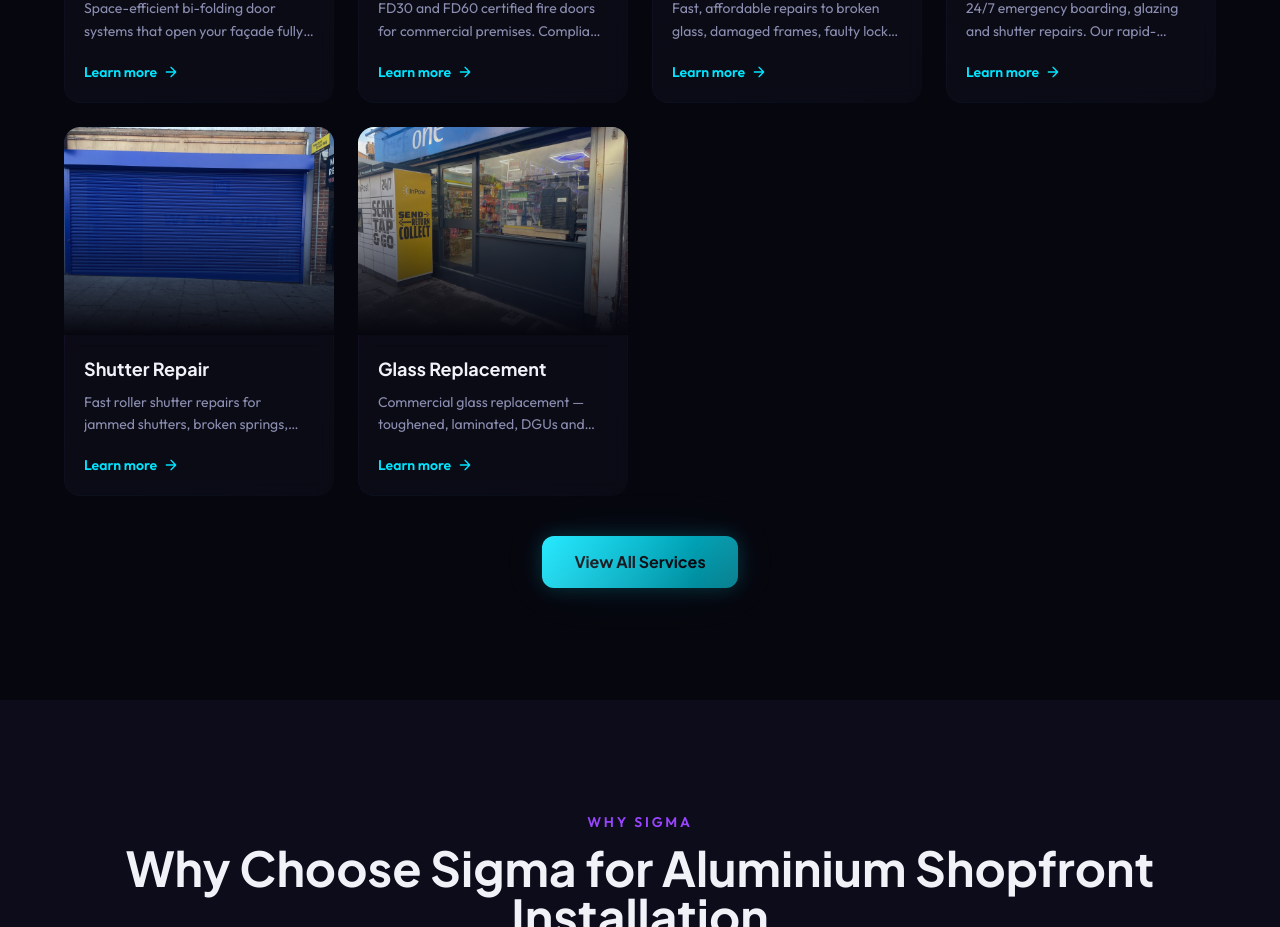
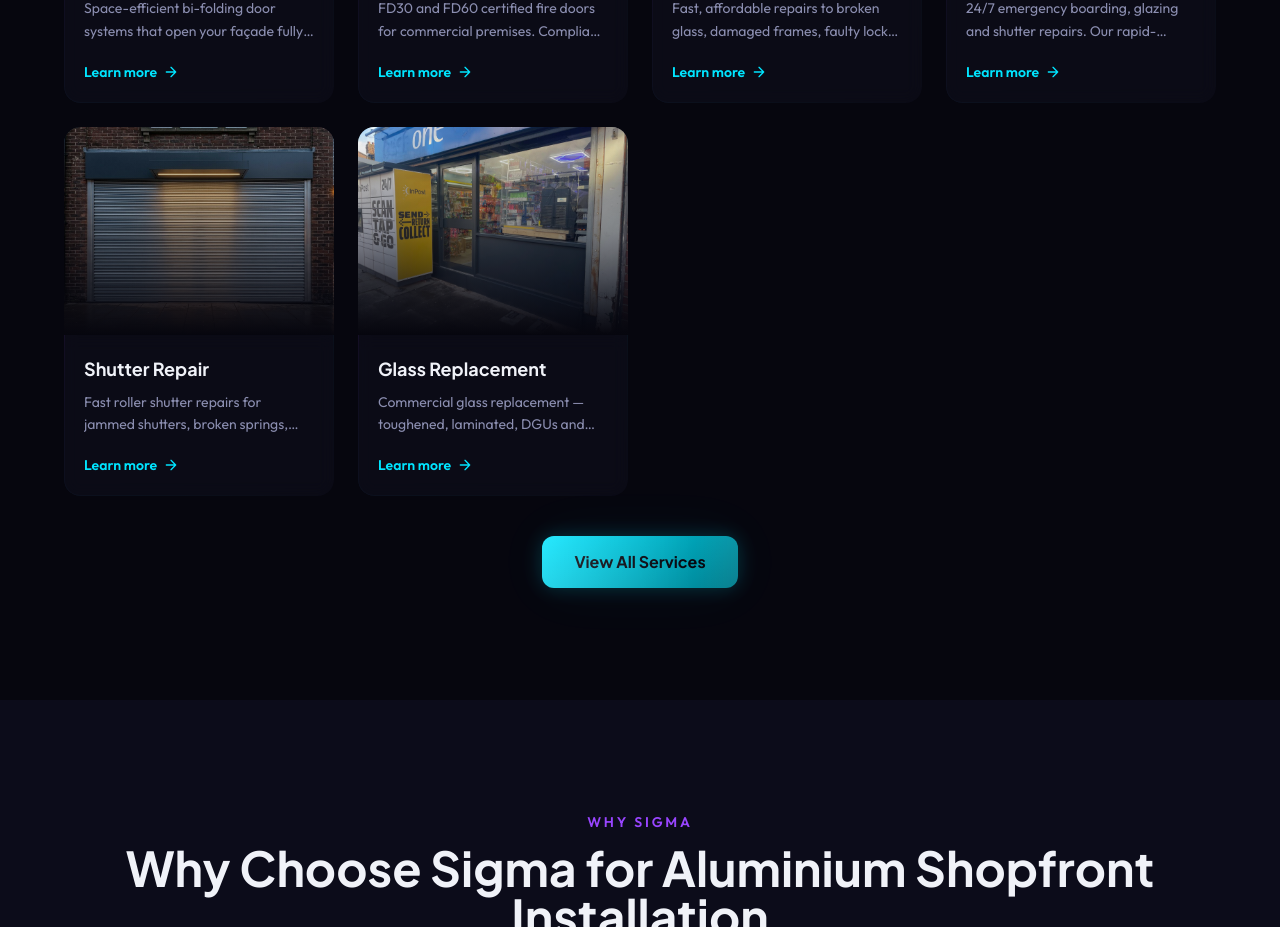
Before and after one commit to hritikch24/sigmashopfronts, a Next.js app: page / in a window 1280 px wide. Shown: the part 2054-2981 px from the top of the page. Built offline with nearby package versions, Linux system fonts and the light colour scheme; no server answers.

Commit message:
fix: use distinct images for roller-shutters vs shutter-repair service
roller-shutters keeps roller-shutter-1.jpeg
shutter-repair now uses roller-shutter-evening-1.jpeg (homepage + service page)

```diff
--- a/app/page.tsx
+++ b/app/page.tsx
@@ -78,7 +78,7 @@ const services = [
     title: 'Shutter Repair',
     description:
       'Fast roller shutter repairs for jammed shutters, broken springs, motor failure and damaged laths. Same-day service available across the UK.',
-    image: '/assets/roller-shutter-1.jpeg',
+    image: '/assets/roller-shutter-evening-1.jpeg',
     href: '/services/shutter-repair',
   },
   {
--- a/data/services.ts
+++ b/data/services.ts
@@ -1289,7 +1289,7 @@ These upgrades can often be included within the permanent repair scope, and wher
     name: 'Shutter Repair',
     shortDescription:
       'Fast, professional roller shutter repairs across the UK. Jammed shutters, broken springs, motor failure, damaged laths, and bent guides diagnosed and fixed — often on the same day.',
-    heroImage: 'roller-shutter-1.jpeg',
+    heroImage: 'roller-shutter-evening-1.jpeg',
     primaryKeyword: 'roller shutter repair',
     metaTitle: 'Roller Shutter Repair | Fast UK-Wide Service',
     metaDescription:
```
